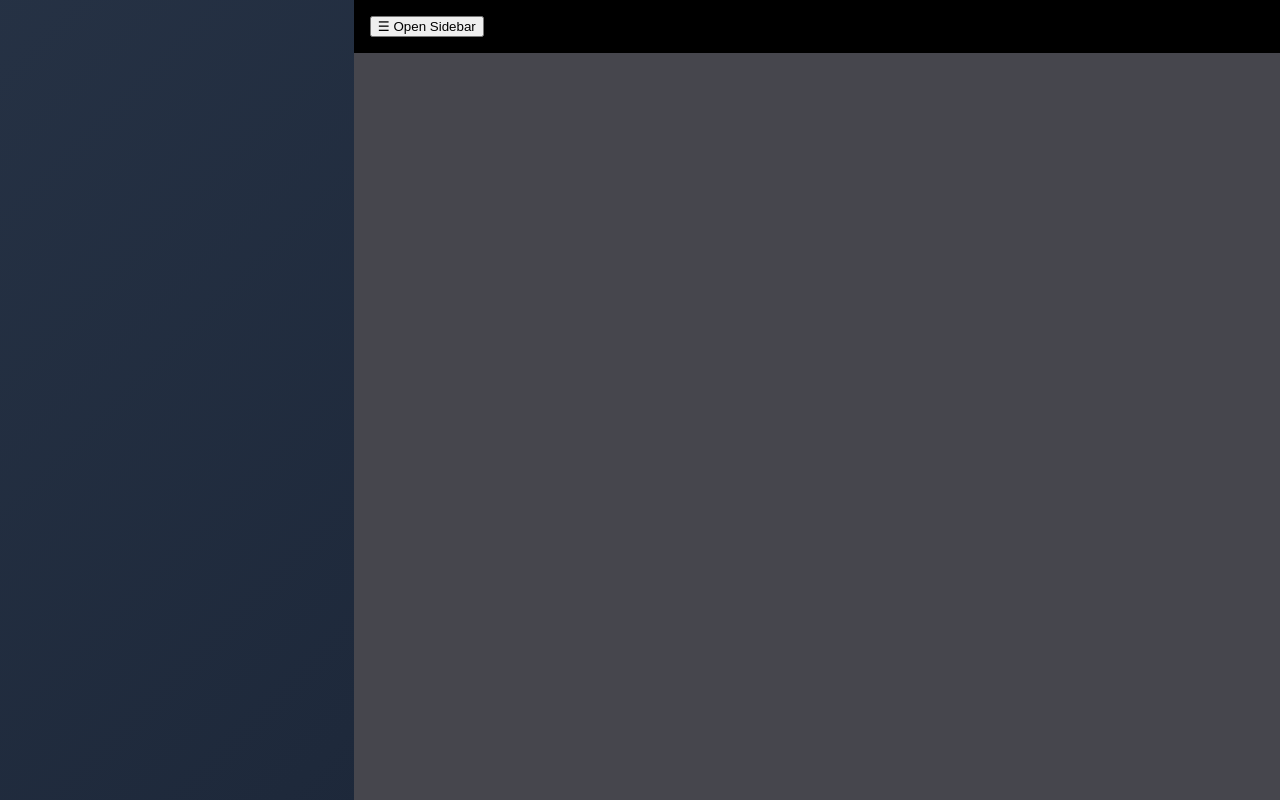
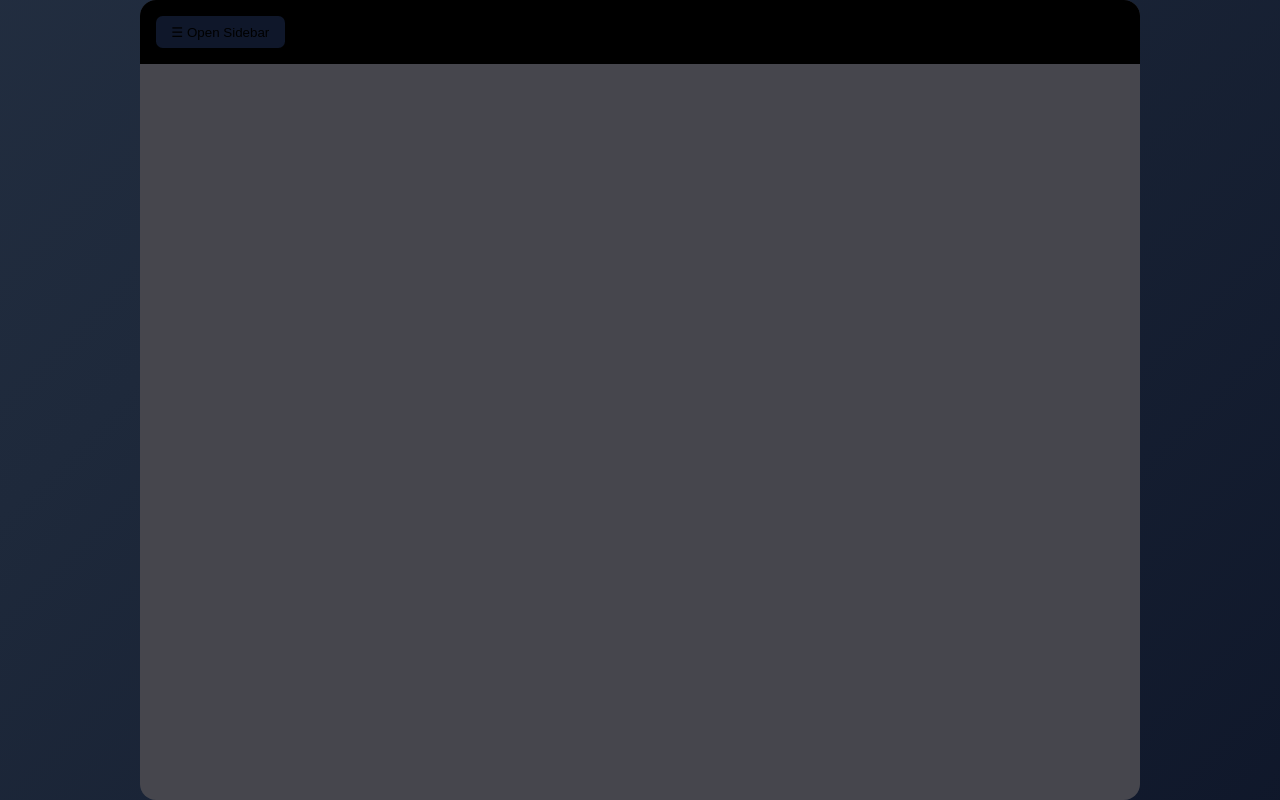
Before and after one commit to eeeeaa/cv-application-creator, a React (Vite) app: page / in a window 1280 px wide. Built offline with nearby package versions, Linux system fonts and the light colour scheme.

Commit message:
implement collapse expand animation of sidebar

```diff
--- a/src/styles/App.css
+++ b/src/styles/App.css
@@ -50,5 +50,4 @@ body {
 .container {
   height: 100vh;
   display: flex;
-  justify-content: space-between;
 }
--- a/src/styles/cvApplication.css
+++ b/src/styles/cvApplication.css
@@ -4,10 +4,25 @@
   padding: 1em;
   align-items: center;
   justify-content: space-between;
+  border-radius: 1em 1em 0 0;
+
+  button {
+    background-color: #0f172a;
+    padding: 0.5em 1em;
+    border-radius: 0.5em;
+    transition: background-color 0.2s ease, transform 0.2s ease;
+    border-color: transparent;
+  }
+
+  button:hover {
+    transform: scale(1.02);
+    background-color: #1e293b;
+  }
 }
 
 .cv-container {
   width: 100%;
+  border-radius: 1em;
   margin-left: auto;
   margin-right: auto;
   max-width: 1000px;
--- a/src/styles/sidebar.css
+++ b/src/styles/sidebar.css
@@ -1,18 +1,45 @@
 .side-bar-nav {
+  flex-shrink: 0;
   height: 100%;
   background-color: #111;
   overflow: auto;
-  transition: transform 0.5s ease, opacity 0.5s ease;
+  width: 400px;
+}
+
+@keyframes slideOpen {
+  from {
+    display: none;
+    margin-left: -400px;
+    opacity: 0;
+  }
+  to {
+    display: flex;
+    margin-left: 0;
+    opacity: 1;
+  }
+}
+
+@keyframes slideClose {
+  from {
+    display: flex;
+    margin-left: 0;
+    opacity: 1;
+  }
+  to {
+    margin-left: -400px;
+    display: none;
+    opacity: 0;
+  }
 }
 
 .side-bar-open {
-  transform: translateX(0);
-  opacity: 1;
+  display: flex;
+  animation: slideOpen 0.5s ease;
 }
 
 .side-bar-close {
-  transform: translateX(-50%);
-  opacity: 0;
+  display: none;
+  animation: slideClose 0.5s ease;
 }
 
 .side-bar-content {
```
